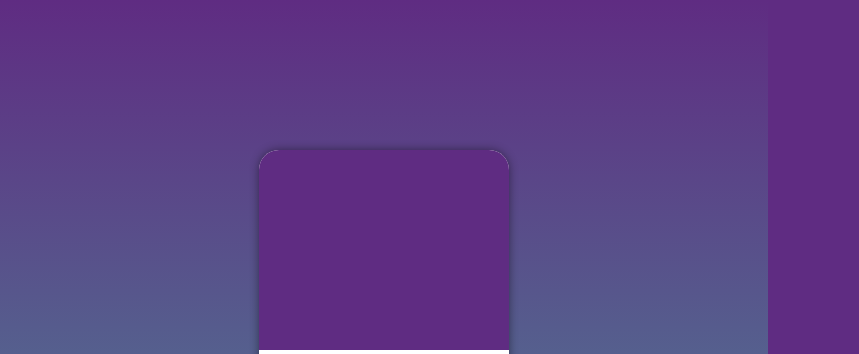
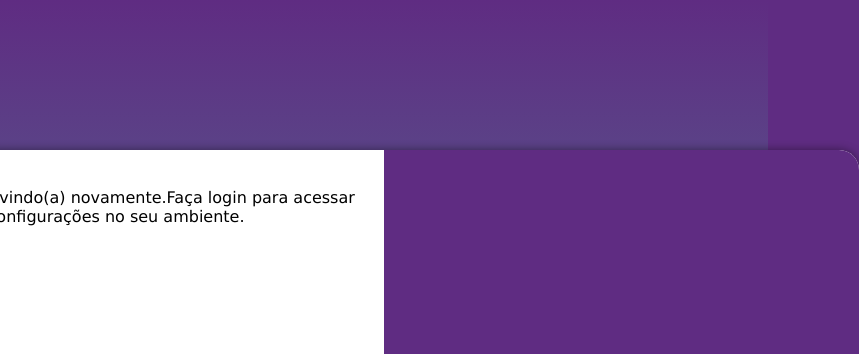
Before and after one commit to AmandaLuizaFreitas/projeto-login, a plain HTML site: page index.html in a window 768 px wide. Shown: the top 354 px of the page, 859 px wide, since content can reach past the window. Drawn offline with Linux system fonts and the light colour scheme.

Commit message:
atualizar

```diff
--- a/estilo/media-query.css
+++ b/estilo/media-query.css
@@ -4,15 +4,15 @@
     body{
         background-image: linear-gradient(to top,#49a09d, #5f2c82);
        }
-       #login{
+       section#login{
         width: 950px;
        }
-       #imagen{
+       #imagem{
         float: right;
         width: 50%;
         height: 100%;
        }
-       #login > #formulario{
+       #login  #formulario{
          float: left;
          width: 50%;
        }
```
